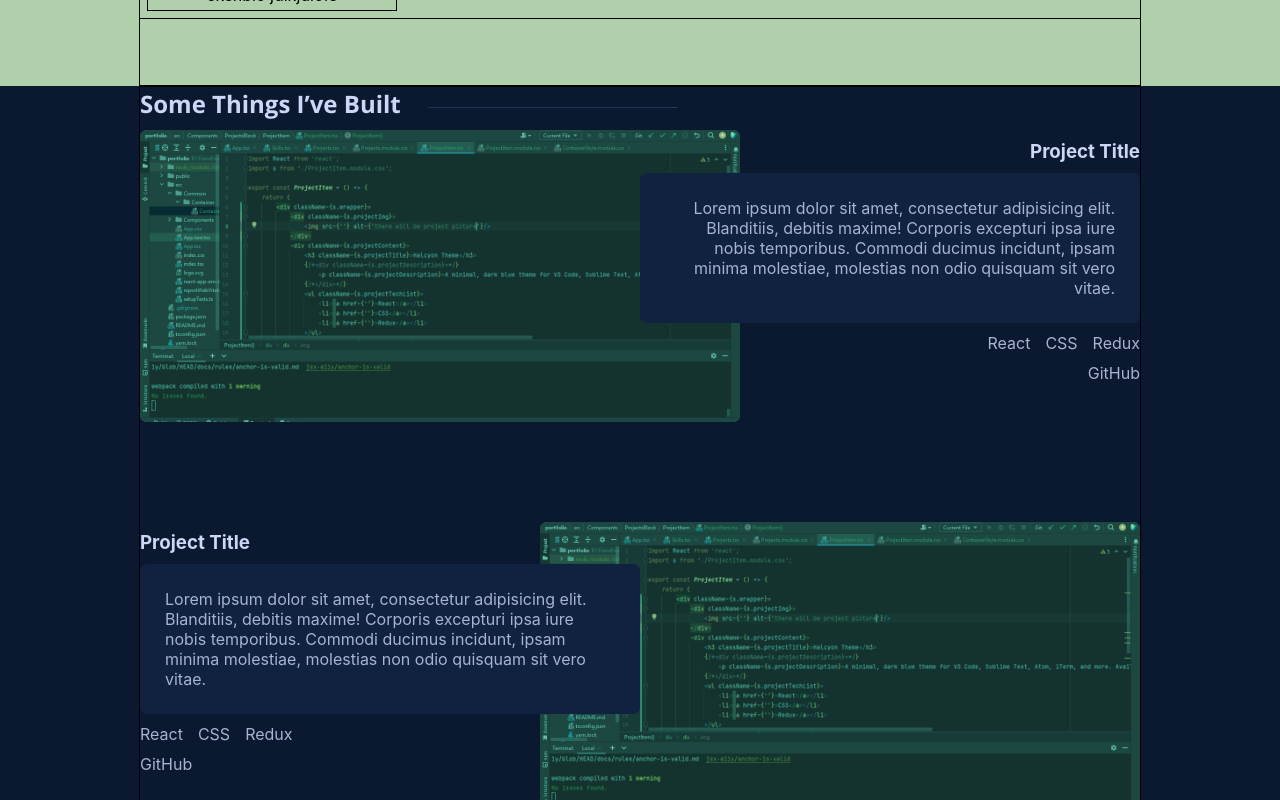
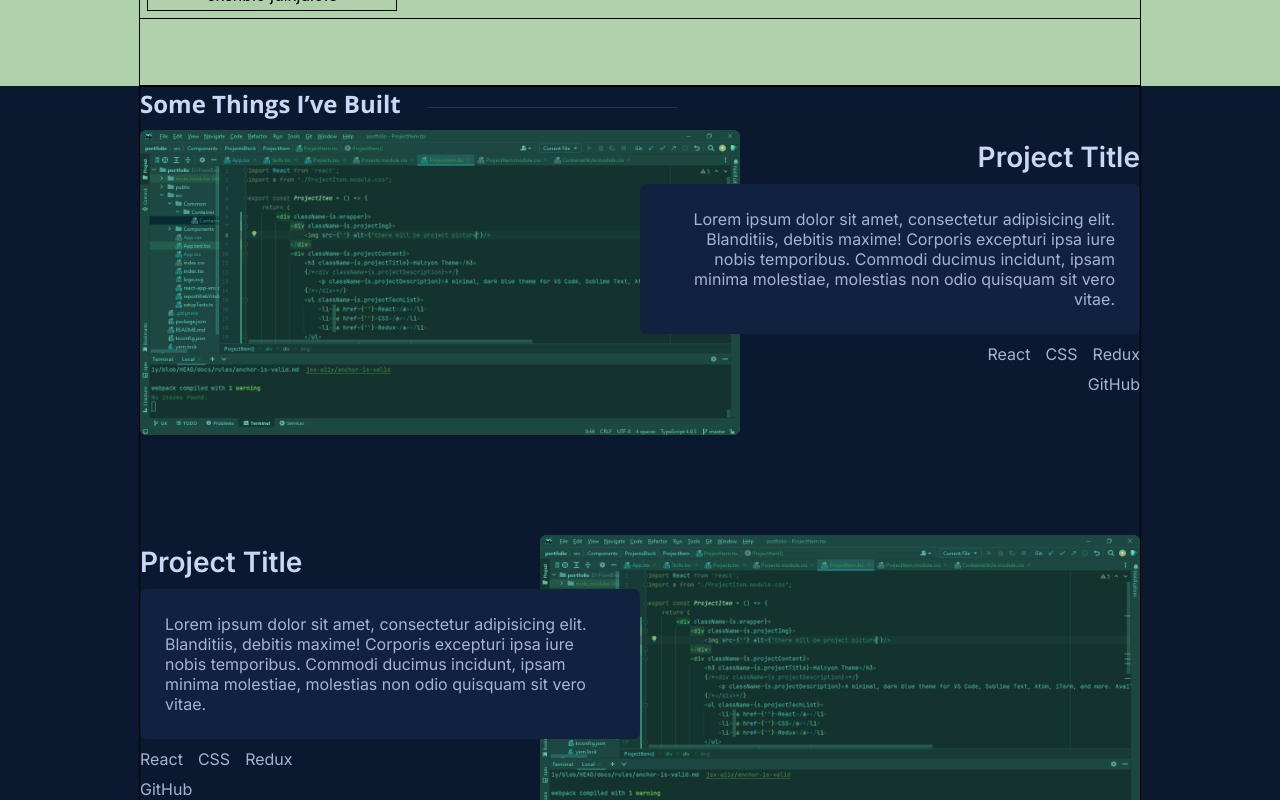
Before and after one commit to kiselevMaksim1223/portfolio, a React (Create React App) app: page / in a window 1280 px wide. Shown: the part 1360-2160 px from the top of the page. Built offline with nearby package versions, Linux system fonts and the light colour scheme.

Commit message:
project Block background img fixed

```diff
--- a/src/Components/ProjectsBlock/ProjectItem/ProjectItem.module.css
+++ b/src/Components/ProjectsBlock/ProjectItem/ProjectItem.module.css
@@ -3,11 +3,13 @@
 /*    justify-content: space-between;*/
 /*    margin: 0 0 30px 0;*/
 /*}*/
+
 .commonBlock {
     display: grid;
     grid-template-rows: repeat(2, 0.2fr);
     grid-template-columns: repeat(10, 1fr);
     margin-bottom: 100px;
+    font-family: Inter, sans-serif;
 }
 
 @media (max-width: 1000px) {
@@ -19,7 +21,7 @@
 
 .projectImg {
     opacity: .9;
-    background: url("./projecrImg/example.png") center/cover no-repeat;
+    background: url("./projecrImg/example.png") 0/100% 100% no-repeat;
     grid-area: 1/1/4/7;
     position: relative;
     border-radius: 7px;
@@ -29,8 +31,6 @@
     content: "";
     position: absolute;
     top:0;
-    bottom: 0;
-    left: 0;
     right: 0;
     /*background: #0a4323e6;*/
     background:#64ffdab5;
@@ -40,10 +40,9 @@
     mix-blend-mode: color;
 }
 
-
 .projectImgReversed {
     opacity: .9;
-    background: url("./projecrImg/example.png") center/cover no-repeat;
+    background: url("./projecrImg/example.png") 0/100% 100% no-repeat;
     grid-area: 1/5/4/11;
     border-radius: 7px;
     overflow: hidden;
@@ -54,8 +53,6 @@
     content: "";
     position: absolute;
     top:0;
-    bottom: 0;
-    left: 0;
     right: 0;
     /*background: #0a4323e6;*/
     background:#64ffdab5;
@@ -74,14 +71,12 @@
 
 .projectContent {
     display: flex;
-    /*max-width: 350px;*/
     flex-direction: column;
     align-items: flex-end;
     text-align: end;
-    /*opacity: 90%;*/
-    /*background-color: darkgray;*/
     grid-area: 2/6/2/11;
     z-index: 10;
+    font-size: 16px;
 }
 
 .projectContentReversed {
@@ -124,6 +119,8 @@
 .projectTitle {
     margin: 0 0 10px 0;
     color: #ccd6f6;
+    font-size: 28px;
+    font-weight: 600;
 }
 
 .projectDescription {
--- a/src/Components/ProjectsBlock/ProjectItem/ProjectItem.tsx
+++ b/src/Components/ProjectsBlock/ProjectItem/ProjectItem.tsx
@@ -2,13 +2,15 @@ import React, {FC} from 'react';
 import s from "./ProjectItem.module.css";
 
 
-export const ProjectItem:FC<{reserved?:boolean}> = ({reserved}) => {
+export const ProjectItem: FC<{ reserved?: boolean }> = ({reserved}) => {
     return (
 
         <div className={s.commonBlock}>
-                <div className={reserved ? s.projectImgReversed :s.projectImg}>
+
+                <div className={reserved ? s.projectImgReversed : s.projectImg}>
                     {/*<img src={exmpl} alt={"there will be project picture"}/>*/}
                 </div>
+
             <div className={reserved ? s.projectContentReversed : s.projectContent}>
                 <h3 className={s.projectTitle}>Project Title</h3>
                 {/*<div className={s.projectDescription}>*/}
```
Lines whose indentation alone changed are shown as unchanged.
